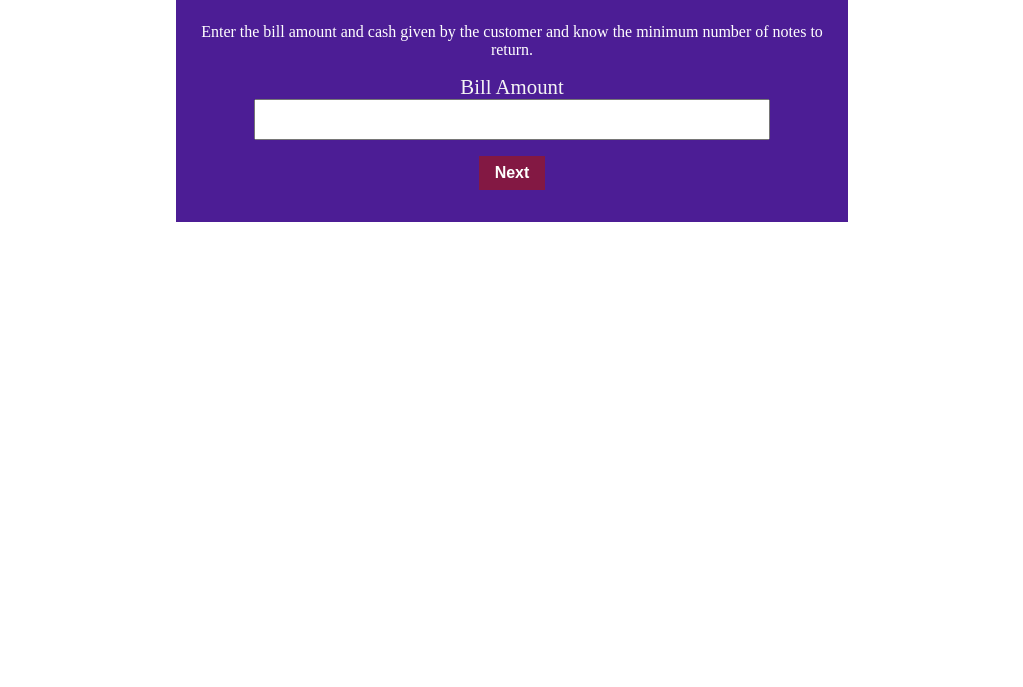
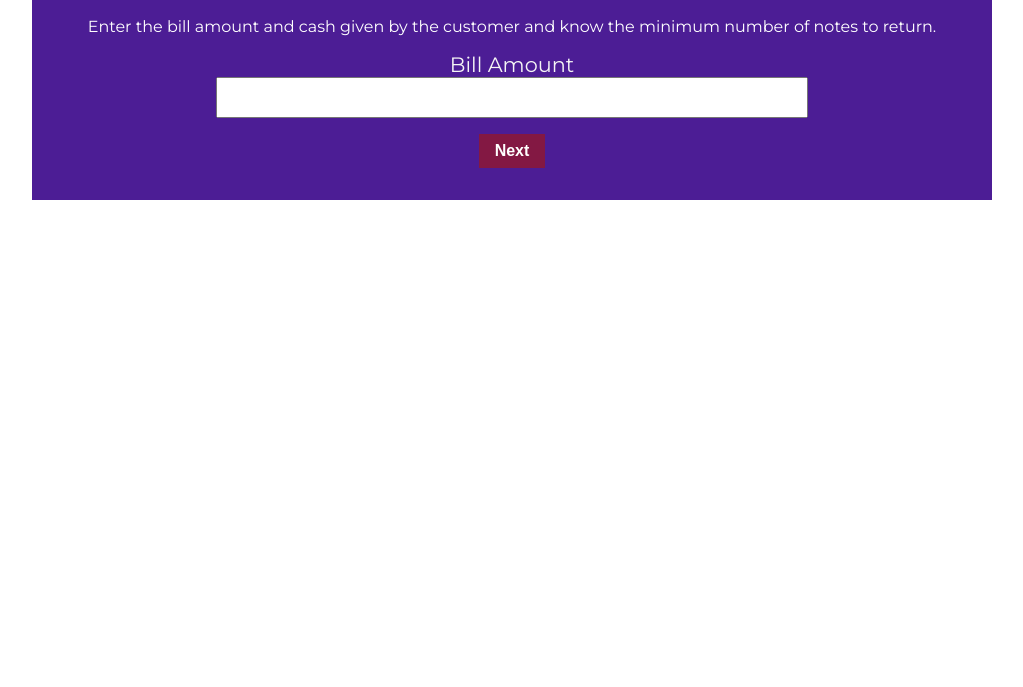
Before and after one commit to abhinavtk/Cash-Register, a plain HTML site: page index.html in a window 1280 px wide. Shown: the part 113-800 px from the top of the page, without its empty margins (128-1151 px from the left). Drawn offline with Linux system fonts and the light colour scheme.

Commit message:
style- changed font, width

```diff
--- a/styles.css
+++ b/styles.css
@@ -1,3 +1,4 @@
+@import url('https://fonts.googleapis.com/css2?family=Montserrat&display=swap');
 :root {
     --primary-color:#4C1D95;
     --off-white: #E5E7EB;
@@ -5,13 +6,16 @@
 }
 body{
     display: block;
-    box-sizing: border-box;
+    margin: auto;
+    width: 75%;
+    font-family: 'Montserrat', sans-serif;
+    /*box-sizing: border-box;*/
 }
 .container{
     display: flex;
     flex-direction: column;
-    width: 50vw;
-    margin: auto;
+
+
     padding: 2rem 1rem;
     color: white;
     background-color: var(--primary-color)  ;
@@ -29,7 +33,7 @@ body{
     margin: auto;
     padding: 1rem;
     height: 5px;
-    width: 75%;
+    width: 60%;
 }
 button{
     padding: 0.5rem 1rem;
@@ -51,7 +55,6 @@ table {
     background-color: var(--button-color);
     border: 2px solid var(--off-white);
     border-collapse: collapse;
-
 }
 
 tbody{
```
